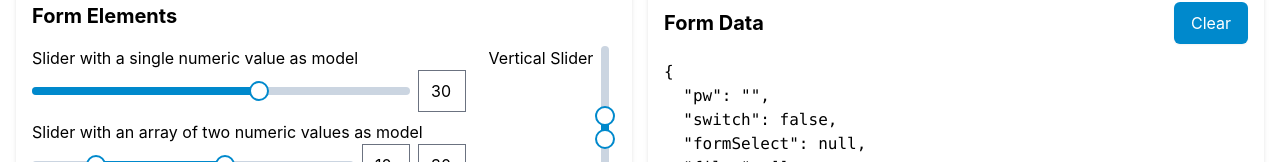
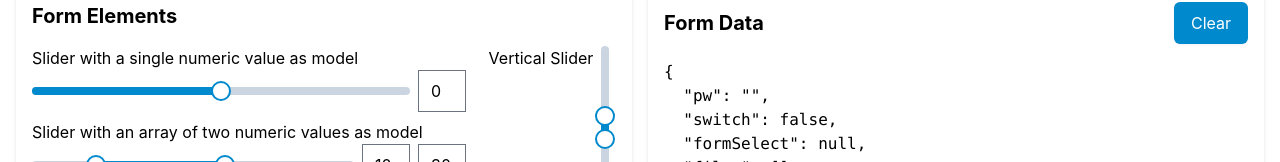
Before and after one commit to Vectrex/vxVue, a Vue app: page / in a window 1280 px wide. Shown: the part 142-304 px from the top of the page. Built offline with nearby package versions, Linux system fonts and the light colour scheme.

Commit message:
Fix: Slider can't handle negative min and max values

```diff
--- a/src/App.vue
+++ b/src/App.vue
@@ -27,7 +27,7 @@
     branch: {},
     dateInput: null,
     datepicker: null,
-    slider: 30,
+    slider: 0,
     sliderPair: [10, 30],
     sliderVertical: [10, 15]
   })
@@ -127,7 +127,7 @@
       toast.value.active = true
     }).catch(() => {})
   }
-  const clearFormData = () => form.value = { pw: '', switch: false, formSelect: null, files: [], autocomplete: '', branch: {}, dateInput: null, datepicker: null, slider: 30, sliderPair: [10, 30], sliderVertical: [10, 15] }
+  const clearFormData = () => form.value = { pw: '', switch: false, formSelect: null, files: [], autocomplete: '', branch: {}, dateInput: null, datepicker: null, slider: 0, sliderPair: [10, 30], sliderVertical: [10, 15] }
 </script>
 
 <template>
@@ -138,7 +138,7 @@
         <div class="col-span-3 space-y-2">
           <div>
             <label for="slider-1">Slider with a single numeric value as model</label>
-            <div class="flex items-center space-x-2"><slider id="slider-1" :min="0" :max="50" v-model="form.slider" /><input class="w-12 form-input" v-model.number="form.slider" /></div>
+            <div class="flex items-center space-x-2"><slider id="slider-1" :min="-20" :max="20" v-model="form.slider" /><input class="w-12 form-input" v-model.number="form.slider" /></div>
           </div>
           <div>
             <label for="slider-2">Slider with an array of two numeric values as model</label>
--- a/src/components/slider.vue
+++ b/src/components/slider.vue
@@ -22,9 +22,9 @@
   const thumbPos = computed(() => {
     const max = props.max, min = props.min
     if (props.modelValue instanceof Array) {
-      return props.modelValue.map(v => Math.max(Math.min(v, max), min) * 100 / (max - min))
+      return props.modelValue.map(v => (Math.max(Math.min(v, max), min) - min) * 100 / (max - min))
     }
-    return Math.max(Math.min(props.modelValue, max), min) * 100 / (max - min)
+    return (Math.max(Math.min(props.modelValue, max), min) - min) * 100 / (max - min)
   })
   const selectedTrackStyle = computed(() => {
     if (props.modelValue instanceof Array) {
```
Also changed, not shown: 1 other file (tests, documents, lock files or other folders).
